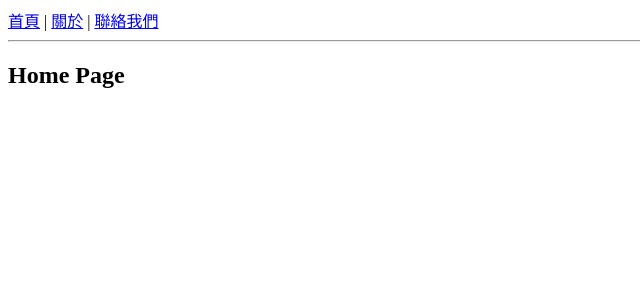
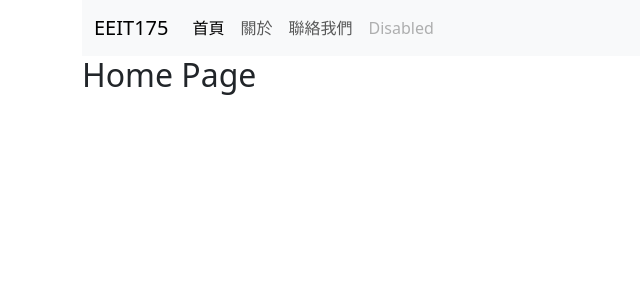
Before and after one commit to HsiaoHungWang/vue-eeit75, a Vue app: page / in a window 1280 px wide. Shown: the top 300 px of the page, without its empty margins (0-640 px from the left). Built offline with nearby package versions, Linux system fonts and the light colour scheme.

Commit message:
使用 Bootstrap

```diff
--- a/package.json
+++ b/package.json
@@ -9,6 +9,7 @@
     "preview": "vite preview"
   },
   "dependencies": {
+    "bootstrap": "^5.3.2",
     "vue": "^3.3.11",
     "vue-router": "^4.2.5"
   },
--- a/src/App.vue
+++ b/src/App.vue
@@ -1,13 +1,15 @@
 <script setup>
-
+   import 'bootstrap/dist/css/bootstrap.min.css'
+   import 'bootstrap/dist/js/bootstrap.min.js'
+   import Navbar from './components/Navbar.vue'
 </script>
 
 <template>
-  <RouterLink to="/">首頁</RouterLink> |
-  <RouterLink to="/about">關於</RouterLink> |
-  <RouterLink to="/contact">聯絡我們</RouterLink>
-  <hr />
+  <div class="container">
+ <Navbar></Navbar>
   <RouterView></RouterView>
+  </div>
+
 
 
 </template>
--- /dev/null
+++ b/src/components/Navbar.vue
@@ -0,0 +1,35 @@
+<template>
+        <nav class="navbar navbar-expand-lg bg-body-tertiary">
+  <div class="container-fluid">
+    <a class="navbar-brand" href="#">EEIT175</a>
+    <button class="navbar-toggler" type="button" data-bs-toggle="collapse" data-bs-target="#navbarNav" aria-controls="navbarNav" aria-expanded="false" aria-label="Toggle navigation">
+      <span class="navbar-toggler-icon"></span>
+    </button>
+    <div class="collapse navbar-collapse" id="navbarNav">
+      <ul class="navbar-nav">
+        <li class="nav-item">
+
+          <RouterLink to="/" class="nav-link active">首頁</RouterLink>
+        </li>
+        <li class="nav-item">
+          <RouterLink to="/about" class="nav-link">關於</RouterLink>
+        </li>
+        <li class="nav-item">
+            <RouterLink to="/contact" class="nav-link">聯絡我們</RouterLink>
+        </li>
+        <li class="nav-item">
+          <a class="nav-link disabled" aria-disabled="true">Disabled</a>
+        </li>
+      </ul>
+    </div>
+  </div>
+</nav>
+</template>
+
+<script setup>
+
+</script>
+
+<style>
+
+</style>
```
Also changed, not shown: 1 other file (tests, documents, lock files or other folders).
